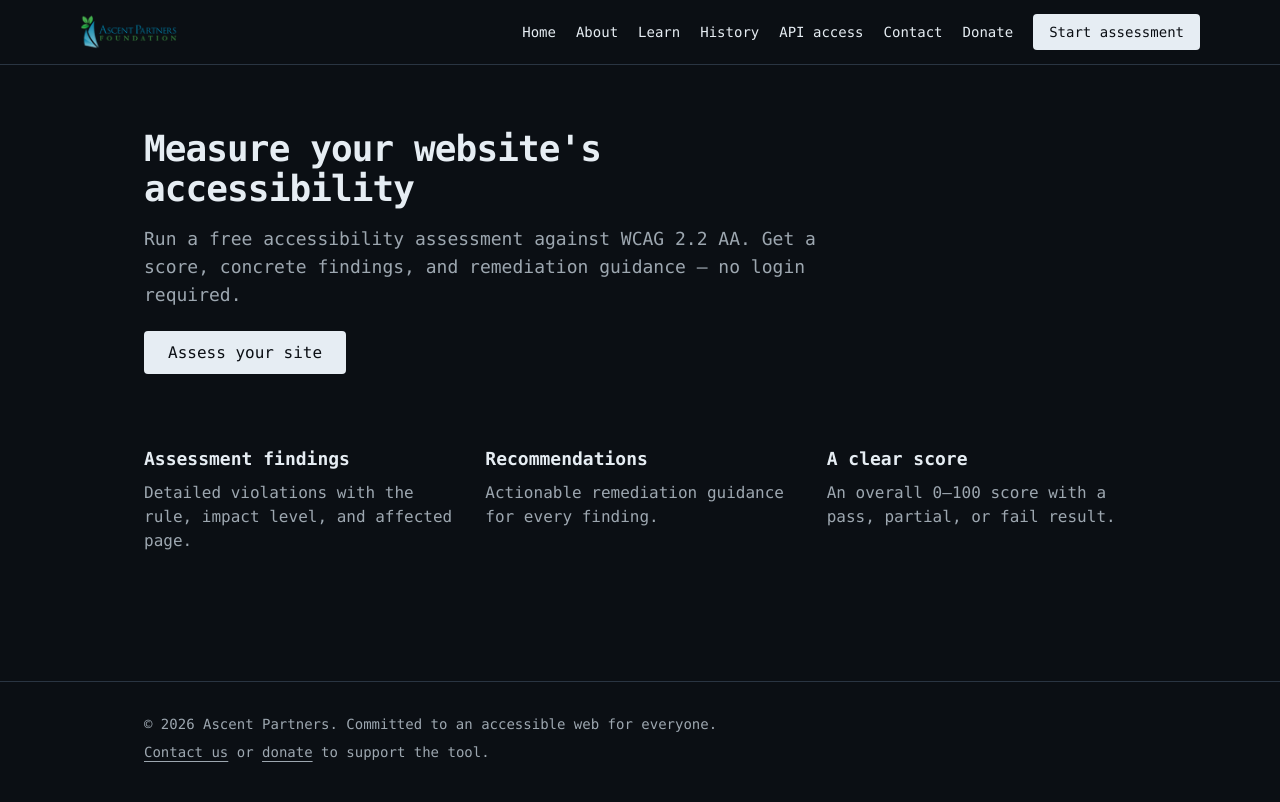
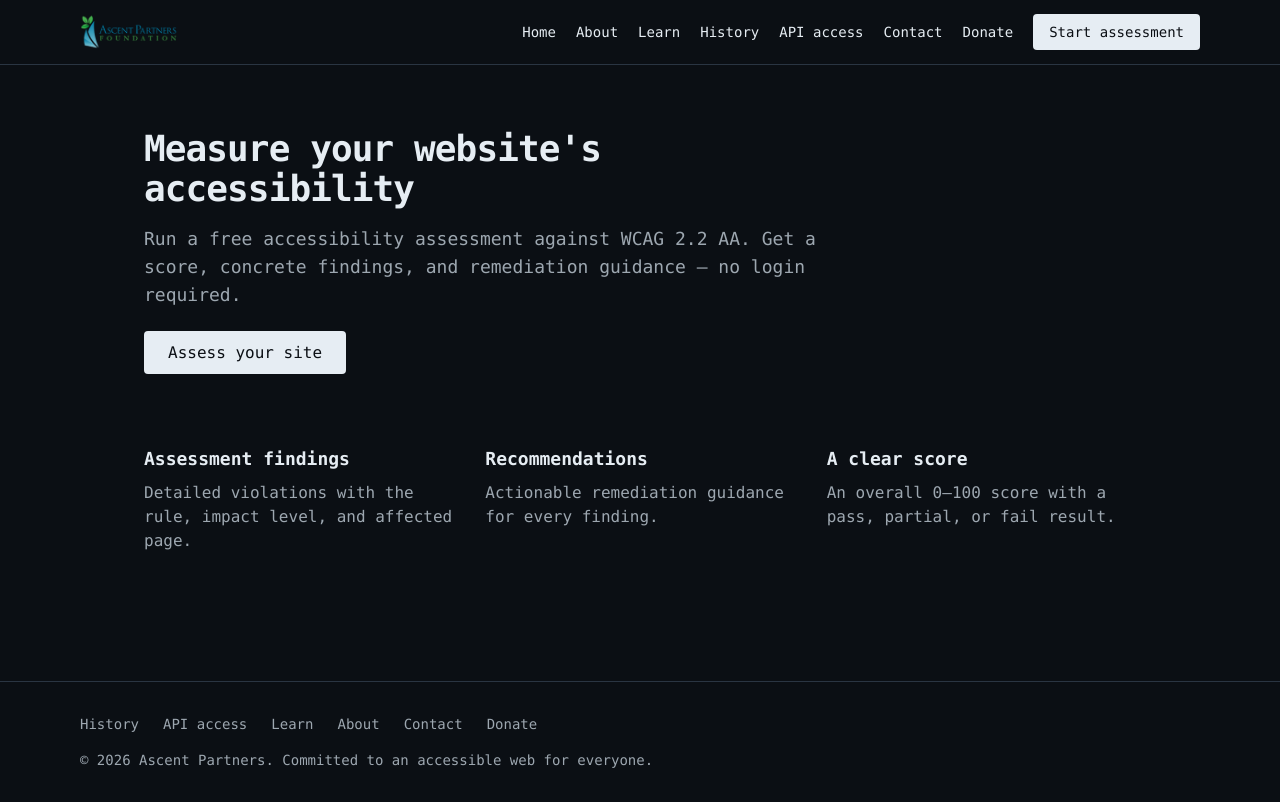
Before and after one commit to simonplmak-cloud/ascent-accessibility, a Next.js app: page / in a window 1280 px wide. Built offline with nearby package versions, Linux system fonts and the light colour scheme.

Commit message:
feat: footer nav (history/api) and terminal-themed 404 page

```diff
--- /dev/null
+++ b/src/app/not-found.tsx
@@ -0,0 +1,21 @@
+import Link from "next/link";
+
+export default function NotFound() {
+  return (
+    <div className="mx-auto max-w-4xl px-4 py-24 text-center">
+      <p className="font-mono text-6xl font-bold text-terminal-serious">404</p>
+      <h1 className="mt-4 font-mono text-2xl font-bold text-terminal-fg">Page not found</h1>
+      <p className="mt-2 font-mono text-sm text-terminal-muted">
+        The page you&apos;re looking for doesn&apos;t exist or may have been moved.
+      </p>
+      <p className="mt-6">
+        <Link
+          href="/"
+          className="inline-block rounded bg-terminal-fg px-6 py-2 font-mono text-sm font-medium text-terminal-bg hover:bg-terminal-serious"
+        >
+          Back home
+        </Link>
+      </p>
+    </div>
+  );
+}
--- a/src/components/site-footer.tsx
+++ b/src/components/site-footer.tsx
@@ -1,22 +1,32 @@
 import Link from "next/link";
+
+const footerLinks = [
+  { href: "/history", label: "History" },
+  { href: "/api-keys", label: "API access" },
+  { href: "/learn", label: "Learn" },
+  { href: "/about", label: "About" },
+  { href: "/contact", label: "Contact" },
+  { href: "/donate", label: "Donate" },
+];
 
 export function SiteFooter() {
   return (
     <footer className="mt-16 border-t border-terminal-border">
-      <div className="mx-auto max-w-5xl px-4 py-8 font-mono text-sm text-terminal-muted">
-        <p>
+      <div className="mx-auto max-w-6xl px-4 py-8 font-mono text-sm text-terminal-muted">
+        <nav aria-label="Footer" className="flex flex-wrap gap-x-6 gap-y-2">
+          {footerLinks.map((link) => (
+            <Link
+              key={link.href}
+              href={link.href}
+              className="underline-offset-4 hover:text-terminal-fg hover:underline"
+            >
+              {link.label}
+            </Link>
+          ))}
+        </nav>
+        <p className="mt-4">
           © {new Date().getFullYear()} Ascent Partners. Committed to an accessible web for
           everyone.
-        </p>
-        <p className="mt-2">
-          <Link href="/contact" className="underline underline-offset-4 hover:text-terminal-fg">
-            Contact us
-          </Link>{" "}
-          or{" "}
-          <Link href="/donate" className="underline underline-offset-4 hover:text-terminal-fg">
-            donate
-          </Link>{" "}
-          to support the tool.
         </p>
       </div>
     </footer>
```
